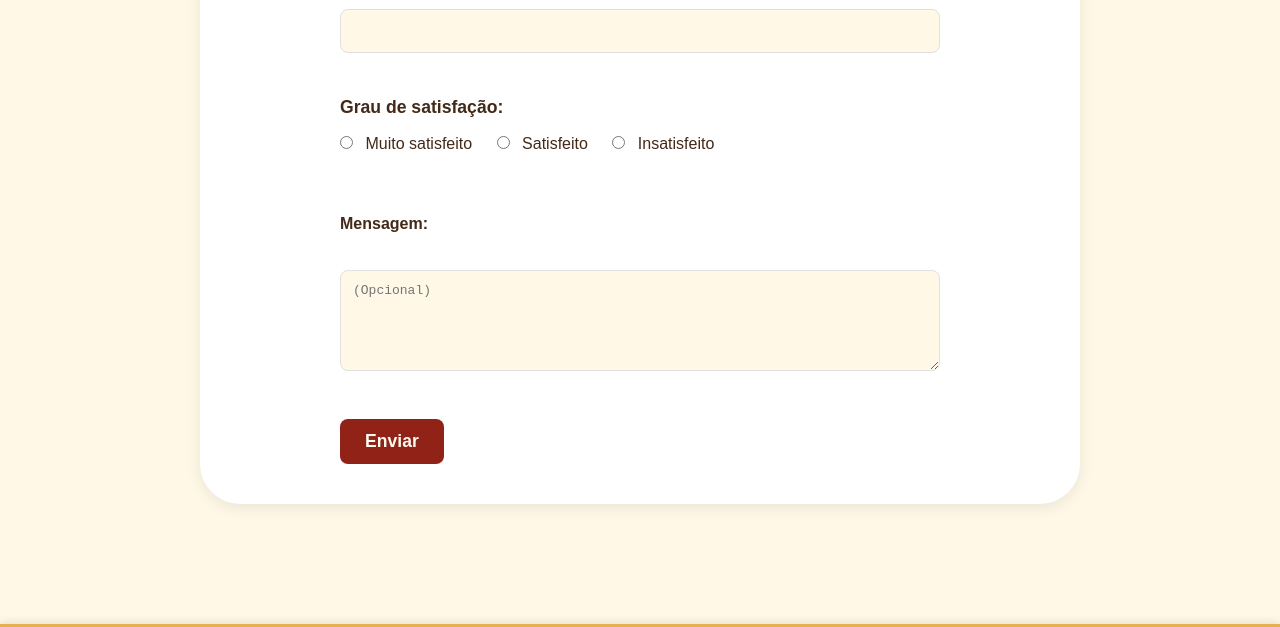
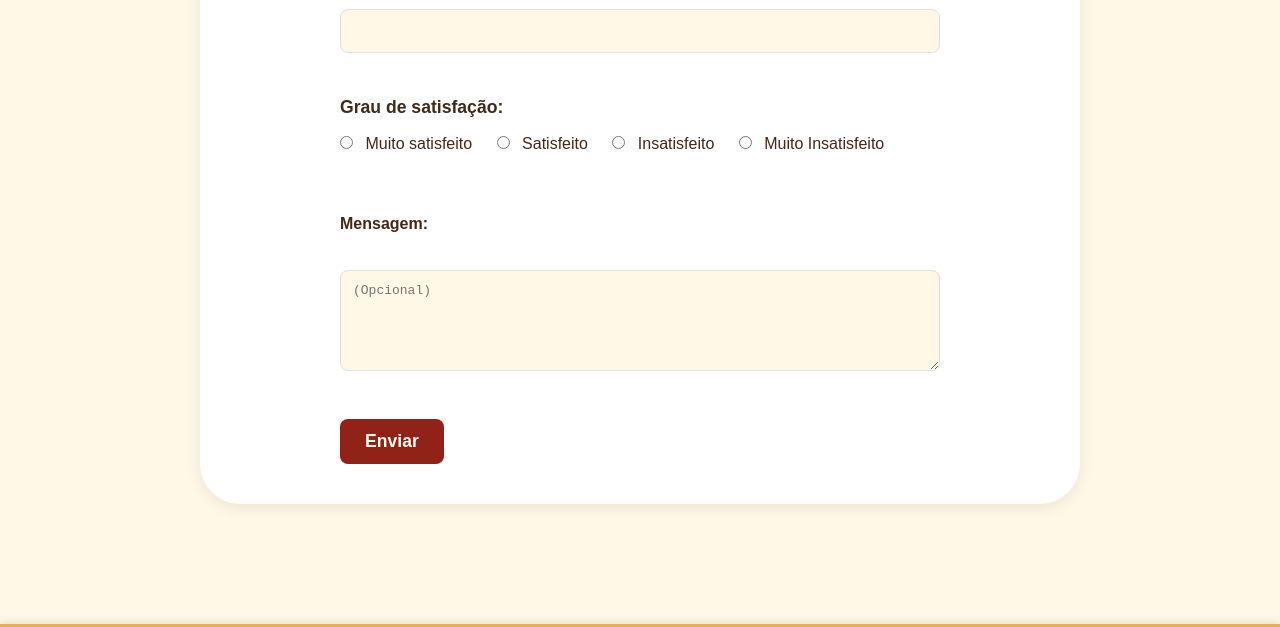
Before and after one commit to Mymylle/sistemaweb, a plain HTML site: page index.html in a window 1280 px wide. Shown: the part 3860-4487 px from the top of the page. Drawn offline with Linux system fonts and the light colour scheme; a script that the page names is missing.

Commit message:
Update index.html
faltou o Muito insatisfeito

```diff
--- a/index.html
+++ b/index.html
@@ -132,6 +132,8 @@
                 <label for="satisfacao">Satisfeito</label>
                 <input type="radio" id="insatisfeito" name="satisfacao">
                 <label for="satisfacao">Insatisfeito</label>
+                <input type="radio" id="minsatisfeito" name="satisfacao">
+                <label for="satisfacao">Muito Insatisfeito</label>
             </div>
 
                 <br>
```
